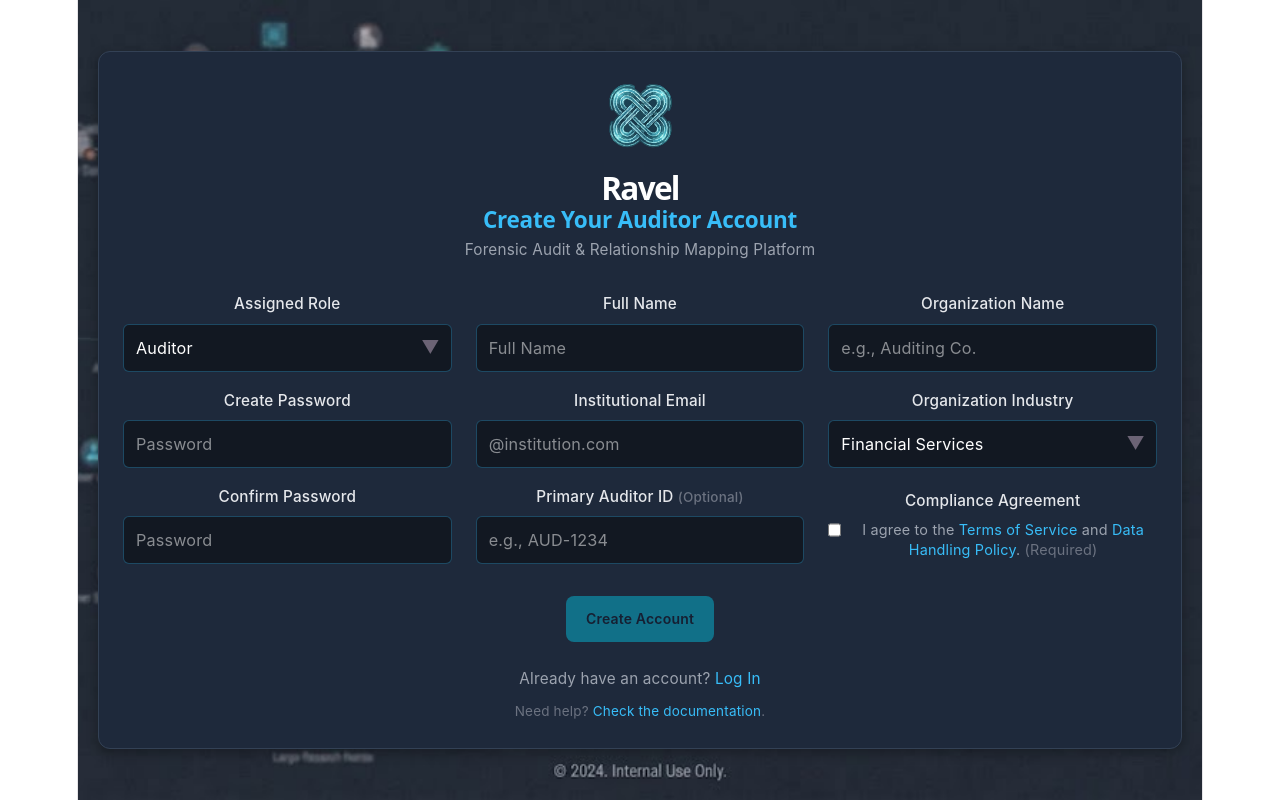
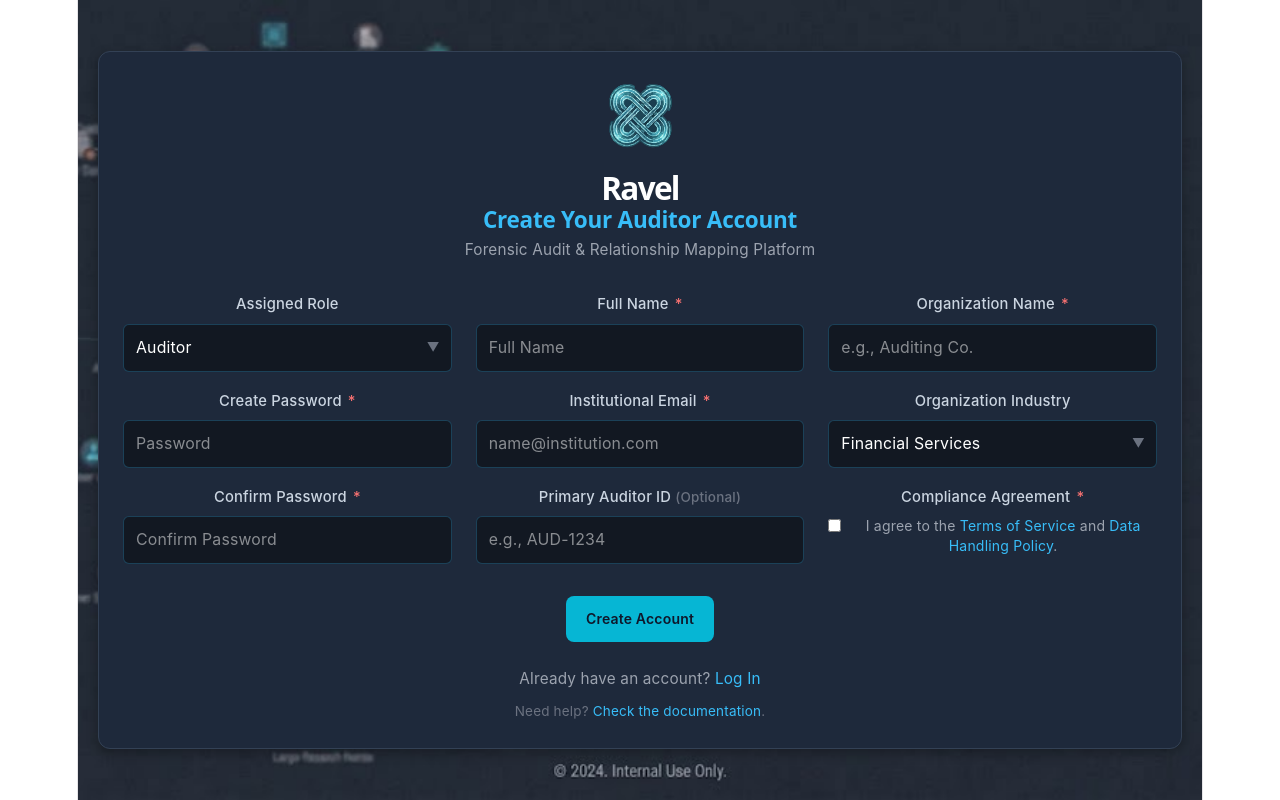
Before and after one commit to kgarg657/FEE-Project---Ravel, a React (Vite) app: page /signup in a window 1280 px wide. Built offline with nearby package versions, Linux system fonts and the light colour scheme.

Commit message:
Updations

```diff
--- a/src/pages/SignupPage.css
+++ b/src/pages/SignupPage.css
@@ -1,4 +1,3 @@
-/* Container: Displays the background image directly at full 100% opacity */
 .signup-container {
   position: relative;
   display: flex;
@@ -16,17 +15,14 @@
   overflow: hidden;
 }
 
-/* Semi-transparent dark card with subtle border and backdrop blur, matching your screenshot */
 .signup-card {
   position: relative;
   z-index: 1;
   width: 100%;
   max-width: 900px;
   padding: 36px 40px;
-    background: rgba(18, 26, 36, 0.82);
-    /* Dark semi-transparent card fill */
+  background: rgba(18, 26, 36, 0.85);
   backdrop-filter: blur(12px);
-    /* Blurs the background image directly behind the form */
   -webkit-backdrop-filter: blur(12px);
   border: 1px solid rgba(56, 189, 248, 0.18);
   border-radius: 12px;
@@ -59,7 +55,6 @@
   color: #9ca3af;
 }
 
-/* 3-Column Grid Layout */
 .signup-form {
   display: flex;
   flex-direction: column;
@@ -91,9 +86,15 @@
 }
 
 .form-label {
-    font-size: 0.85rem;
+  font-size: 0.82rem;
   font-weight: 500;
-    color: #e5e7eb;
+  color: #cbd5e1;
+}
+
+.required-star {
+  color: #f87171;
+  font-size: 0.82rem;
+  margin-left: 2px;
 }
 
 .optional {
@@ -105,28 +106,49 @@
   width: 100%;
   padding: 10px 12px;
   border-radius: 6px;
-    border: 1px solid rgba(56, 189, 248, 0.3);
+  border: 1px solid rgba(56, 189, 248, 0.25);
   background-color: rgba(13, 18, 25, 0.7);
   color: #ffffff;
-    font-size: 0.9rem;
+  font-size: 0.88rem;
   box-sizing: border-box;
   outline: none;
-    transition: border-color 0.2s, box-shadow 0.2s;
+  transition: border-color 0.2s;
 }
 
 .form-input:focus {
   border-color: #38bdf8;
-    box-shadow: 0 0 0 2px rgba(56, 189, 248, 0.25);
+  box-shadow: 0 0 0 2px rgba(56, 189, 248, 0.2);
+}
+
+.input-error {
+  border-color: #f87171 !important;
+}
+
+.field-error-text {
+  color: #f87171;
+  font-size: 0.75rem;
+  margin-top: 2px;
+  line-height: 1.3;
+}
+
+.select-wrapper {
+  position: relative;
 }
 
 .form-select {
   appearance: none;
   cursor: pointer;
+  padding-right: 30px;
 }
 
-/* Compliance Checkbox */
-.compliance-group {
-    margin-top: 4px;
+.dropdown-icon {
+  position: absolute;
+  right: 12px;
+  top: 50%;
+  transform: translateY(-50%);
+  pointer-events: none;
+  color: #6b7280;
+  font-size: 0.7rem;
 }
 
 .checkbox-container {
@@ -138,27 +160,21 @@
 
 .checkbox-input {
   accent-color: #38bdf8;
-    width: 16px;
-    height: 16px;
+  width: 15px;
+  height: 15px;
   margin-top: 2px;
 }
 
 .checkbox-text {
-    font-size: 0.8rem;
+  font-size: 0.78rem;
   color: #9ca3af;
   line-height: 1.4;
 }
 
-.required-tag {
-    color: #6b7280;
-}
-
-/* Password Strength Indicator */
 .strength-meter {
   display: flex;
   flex-direction: column;
   gap: 4px;
-    margin-top: -6px;
 }
 
 .strength-bar {
@@ -168,27 +184,15 @@
   transition: all 0.3s ease;
 }
 
-.strength-bar.weak {
-    width: 33%;
-    background-color: #ef4444;
-}
-
-.strength-bar.medium {
-    width: 66%;
-    background-color: #f59e0b;
-}
-
-.strength-bar.strong {
-    width: 100%;
-    background-color: #10b981;
-}
+.strength-bar.weak { width: 33%; background-color: #ef4444; }
+.strength-bar.medium { width: 66%; background-color: #f59e0b; }
+.strength-bar.strong { width: 100%; background-color: #10b981; }
 
 .strength-text {
   font-size: 0.75rem;
   color: #9ca3af;
 }
 
-/* Submit Section & Links */
 .submit-section {
   display: flex;
   justify-content: center;
@@ -203,7 +207,7 @@
   color: #ffffff;
   border: none;
   border-radius: 6px;
-    font-size: 0.95rem;
+  font-size: 0.92rem;
   font-weight: 600;
   cursor: pointer;
   transition: background-color 0.2s;
@@ -247,7 +251,6 @@
   color: #6b7280;
 }
 
-/* Success Overlay */
 .success-screen {
   text-align: center;
   padding: 30px 0;
@@ -267,15 +270,3 @@
   font-weight: bold;
   margin: 0 auto 16px auto;
 }
-
-.success-screen h2 {
-    color: #ffffff;
-    font-size: 1.3rem;
-    margin: 0 0 8px 0;
-}
-
-.success-screen p {
-    color: #9ca3af;
-    font-size: 0.9rem;
-    margin: 0;
-}
--- a/src/pages/SignupPage.jsx
+++ b/src/pages/SignupPage.jsx
@@ -1,6 +1,5 @@
 import React, { useState } from 'react';
 import { Link, useNavigate } from 'react-router-dom';
-import theme from '../theme';
 import Button from '../components/Button';
 import Card from '../components/Card';
 import Logo from '../components/Logo';
@@ -23,11 +22,18 @@ const SignupPage = () => {
     agreeToTerms: false,
   });
 
+  const [errors, setErrors] = useState({});
   const [isSubmitted, setIsSubmitted] = useState(false);
   const [isSubmitting, setIsSubmitting] = useState(false);
 
   const handleInputChange = (e) => {
     const { name, value, type, checked } = e.target;
+
+    // Clear error for this specific field when typing
+    if (errors[name]) {
+      setErrors((prev) => ({ ...prev, [name]: null }));
+    }
+
     setFormData((prev) => ({
       ...prev,
       [name]: type === 'checkbox' ? checked : value,
@@ -42,13 +48,54 @@ const SignupPage = () => {
   };
 
   const passwordStrength = getPasswordStrength(formData.password);
-    const isPasswordStrong = passwordStrength.label === 'Strong';
+
+  // Email format validation helper
+  const isValidEmailFormat = (email) => {
+    const emailRegex = /^[^\s@]+@[^\s@]+\.[^\s@]+$/;
+    return emailRegex.test(email);
+  };
+
+  const validateForm = () => {
+    const newErrors = {};
+
+    if (!formData.fullName.trim()) {
+      newErrors.fullName = 'Full Name is required';
+    }
+
+    // Email validation
+    if (!formData.email.trim()) {
+      newErrors.email = 'Institutional Email is required';
+    } else if (!isValidEmailFormat(formData.email.trim())) {
+      newErrors.email = 'Please enter a valid email address (e.g., name@institution.com)';
+    }
+
+    if (!formData.organizationName.trim()) {
+      newErrors.organizationName = 'Organization Name is required';
+    }
+
+    if (!formData.password) {
+      newErrors.password = 'Password is required';
+    } else if (passwordStrength.label !== 'Strong') {
+      newErrors.password = 'Password must be at least 10 characters long';
+    }
+
+    if (formData.password !== formData.confirmPassword) {
+      newErrors.confirmPassword = 'Passwords do not match';
+    }
+
+    if (!formData.agreeToTerms) {
+      newErrors.agreeToTerms = 'You must agree to the terms to proceed';
+    }
+
+    return newErrors;
+  };
 
   const handleFormSubmit = (e) => {
     e.preventDefault();
 
-        if (formData.password !== formData.confirmPassword) {
-            alert("Passwords do not match!");
+    const formErrors = validateForm();
+    if (Object.keys(formErrors).length > 0) {
+      setErrors(formErrors);
       return;
     }
 
@@ -66,18 +113,6 @@ const SignupPage = () => {
     };
 
     localStorage.setItem('ravel_registered_user', JSON.stringify(newUser));
-
-        setFormData({
-            role: 'Auditor',
-            password: '',
-            confirmPassword: '',
-            fullName: '',
-            email: '',
-            auditorId: '',
-            organizationName: '',
-            industry: 'Financial Services',
-            agreeToTerms: false,
-        });
 
     setTimeout(() => {
       setIsSubmitting(false);
@@ -113,33 +148,32 @@ const SignupPage = () => {
             <p>Redirecting to login page...</p>
           </div>
         ) : (
-                    <form onSubmit={handleFormSubmit} className="signup-form">
+          <form onSubmit={handleFormSubmit} className="signup-form" noValidate>
             <div className="form-grid">
-                            {/* Left Column */}
+              {/* Column 1 */}
               <div className="form-col">
                 <div className="form-group">
                   <label htmlFor="role" className="form-label">Assigned Role</label>
-                                    <div className="select-wrapper" style={{ position: 'relative' }}>
+                  <div className="select-wrapper">
                     <select
                       id="role"
                       name="role"
                       value={formData.role}
                       onChange={handleInputChange}
                       className="form-input form-select"
-                                            style={{ appearance: 'none', WebkitAppearance: 'none', paddingRight: '30px' }}
                     >
-                                            <option value="Auditor"> Auditor</option>
-                                            <option value="Senior Auditor"> Senior Auditor</option>
-                                            <option value="Admin"> Admin</option>
+                      <option value="Auditor">Auditor</option>
+                      <option value="Senior Auditor">Senior Auditor</option>
+                      <option value="Admin">Admin</option>
                     </select>
-                                        <span className="dropdown-icon" style={{ position: 'absolute', right: '12px', top: '50%', transform: 'translateY(-50%)', pointerEvents: 'none' }}>
-                                            ▼
-                                        </span>
+                    <span className="dropdown-icon">▼</span>
                   </div>
                 </div>
 
                 <div className="form-group">
-                                    <label htmlFor="password" className="form-label">Create Password</label>
+                  <label htmlFor="password" className="form-label">
+                    Create Password <span className="required-star">*</span>
+                  </label>
                   <input
                     type="password"
                     id="password"
@@ -147,23 +181,25 @@ const SignupPage = () => {
                     placeholder="Password"
                     value={formData.password}
                     onChange={handleInputChange}
-                                        className="form-input"
-                                        required
+                    className={`form-input ${errors.password ? 'input-error' : ''}`}
                   />
+                  {errors.password && <span className="field-error-text">{errors.password}</span>}
                 </div>
 
                 <div className="form-group">
-                                    <label htmlFor="confirmPassword" className="form-label">Confirm Password</label>
+                  <label htmlFor="confirmPassword" className="form-label">
+                    Confirm Password <span className="required-star">*</span>
+                  </label>
                   <input
                     type="password"
                     id="confirmPassword"
                     name="confirmPassword"
-                                        placeholder="Password"
+                    placeholder="Confirm Password"
                     value={formData.confirmPassword}
                     onChange={handleInputChange}
-                                        className="form-input"
-                                        required
+                    className={`form-input ${errors.confirmPassword ? 'input-error' : ''}`}
                   />
+                  {errors.confirmPassword && <span className="field-error-text">{errors.confirmPassword}</span>}
                 </div>
 
                 {formData.password && (
@@ -174,10 +210,12 @@ const SignupPage = () => {
                 )}
               </div>
 
-                            {/* Middle Column */}
+              {/* Column 2 */}
               <div className="form-col">
                 <div className="form-group">
-                                    <label htmlFor="fullName" className="form-label">Full Name</label>
+                  <label htmlFor="fullName" className="form-label">
+                    Full Name <span className="required-star">*</span>
+                  </label>
                   <input
                     type="text"
                     id="fullName"
@@ -185,23 +223,25 @@ const SignupPage = () => {
                     placeholder="Full Name"
                     value={formData.fullName}
                     onChange={handleInputChange}
-                                        className="form-input"
-                                        required
+                    className={`form-input ${errors.fullName ? 'input-error' : ''}`}
                   />
+                  {errors.fullName && <span className="field-error-text">{errors.fullName}</span>}
                 </div>
 
                 <div className="form-group">
-                                    <label htmlFor="email" className="form-label">Institutional Email</label>
+                  <label htmlFor="email" className="form-label">
+                    Institutional Email <span className="required-star">*</span>
+                  </label>
                   <input
                     type="email"
                     id="email"
                     name="email"
-                                        placeholder="@institution.com"
+                    placeholder="name@institution.com"
                     value={formData.email}
                     onChange={handleInputChange}
-                                        className="form-input"
-                                        required
+                    className={`form-input ${errors.email ? 'input-error' : ''}`}
                   />
+                  {errors.email && <span className="field-error-text">{errors.email}</span>}
                 </div>
 
                 <div className="form-group">
@@ -215,15 +255,17 @@ const SignupPage = () => {
                     placeholder="e.g., AUD-1234"
                     value={formData.auditorId}
                     onChange={handleInputChange}
-                                        className="form-input glow-input"
+                    className="form-input"
                   />
                 </div>
               </div>
 
-                            {/* Right Column */}
+              {/* Column 3 */}
               <div className="form-col">
                 <div className="form-group">
-                                    <label htmlFor="organizationName" className="form-label">Organization Name</label>
+                  <label htmlFor="organizationName" className="form-label">
+                    Organization Name <span className="required-star">*</span>
+                  </label>
                   <input
                     type="text"
                     id="organizationName"
@@ -231,37 +273,36 @@ const SignupPage = () => {
                     placeholder="e.g., Auditing Co."
                     value={formData.organizationName}
                     onChange={handleInputChange}
-                                        className="form-input"
-                                        required
+                    className={`form-input ${errors.organizationName ? 'input-error' : ''}`}
                   />
+                  {errors.organizationName && <span className="field-error-text">{errors.organizationName}</span>}
                 </div>
 
                 <div className="form-group">
                   <label htmlFor="industry" className="form-label">Organization Industry</label>
-                                    <div className="select-wrapper" style={{ position: 'relative' }}>
+                  <div className="select-wrapper">
                     <select
                       id="industry"
                       name="industry"
                       value={formData.industry}
                       onChange={handleInputChange}
                       className="form-input form-select"
-                                            style={{ appearance: 'none', WebkitAppearance: 'none', paddingRight: '30px' }}
                     >
-                                            <option value="Financial Services"> Financial Services</option>
-                                            <option value="Government"> Government</option>
-                                            <option value="Law Enforcement"> Law Enforcement</option>
-                                            <option value="Non-Profit"> Non-Profit</option>
+                      <option value="Financial Services">Financial Services</option>
+                      <option value="Government">Government</option>
+                      <option value="Law Enforcement">Law Enforcement</option>
+                      <option value="Non-Profit">Non-Profit</option>
                       <option value="Corporate">Corporate</option>
-                                            <option value="Legal"> Legal</option>
+                      <option value="Legal">Legal</option>
                     </select>
-                                        <span className="dropdown-icon" style={{ position: 'absolute', right: '12px', top: '50%', transform: 'translateY(-50%)', pointerEvents: 'none' }}>
-                                            ▼
-                                        </span>
+                    <span className="dropdown-icon">▼</span>
                   </div>
                 </div>
 
                 <div className="form-group compliance-group">
-                                    <label className="form-label">Compliance Agreement</label>
+                  <label className="form-label">
+                    Compliance Agreement <span className="required-star">*</span>
+                  </label>
                   <label className="checkbox-container">
                     <input
                       type="checkbox"
@@ -269,12 +310,12 @@ const SignupPage = () => {
                       checked={formData.agreeToTerms}
                       onChange={handleInputChange}
                       className="checkbox-input"
-                                            required
                     />
                     <span className="checkbox-text">
-                                            I agree to the <a href="#terms" className="inline-link">Terms of Service</a> and <a href="#policy" className="inline-link">Data Handling Policy</a>. <span className="required-tag">(Required)</span>
+                      I agree to the <a href="#terms" className="inline-link">Terms of Service</a> and <a href="#policy" className="inline-link">Data Handling Policy</a>.
                     </span>
                   </label>
+                  {errors.agreeToTerms && <span className="field-error-text">{errors.agreeToTerms}</span>}
                 </div>
               </div>
             </div>
@@ -284,7 +325,7 @@ const SignupPage = () => {
                 type="submit"
                 variant="primary"
                 className="btn-submit"
-                                disabled={isSubmitting || !formData.agreeToTerms || !isPasswordStrong}
+                disabled={isSubmitting}
               >
                 {isSubmitting ? 'Creating Account...' : 'Create Account'}
               </Button>
```
Also changed, not shown: src/pages/LoginPage.css (+12 -28 lines), src/pages/LoginPage.jsx (+58 -22 lines). Lines whose indentation alone changed are shown as unchanged.
